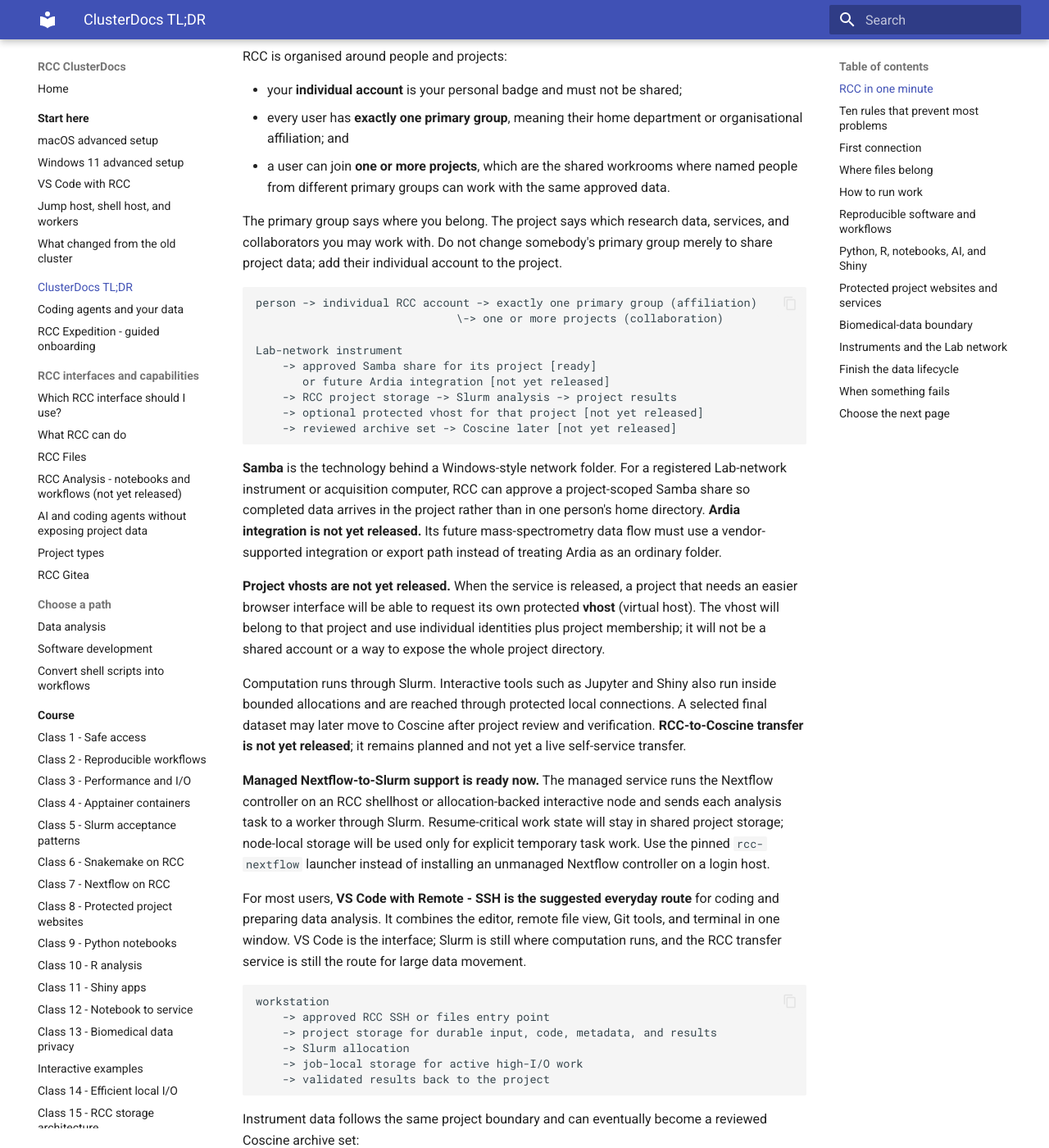
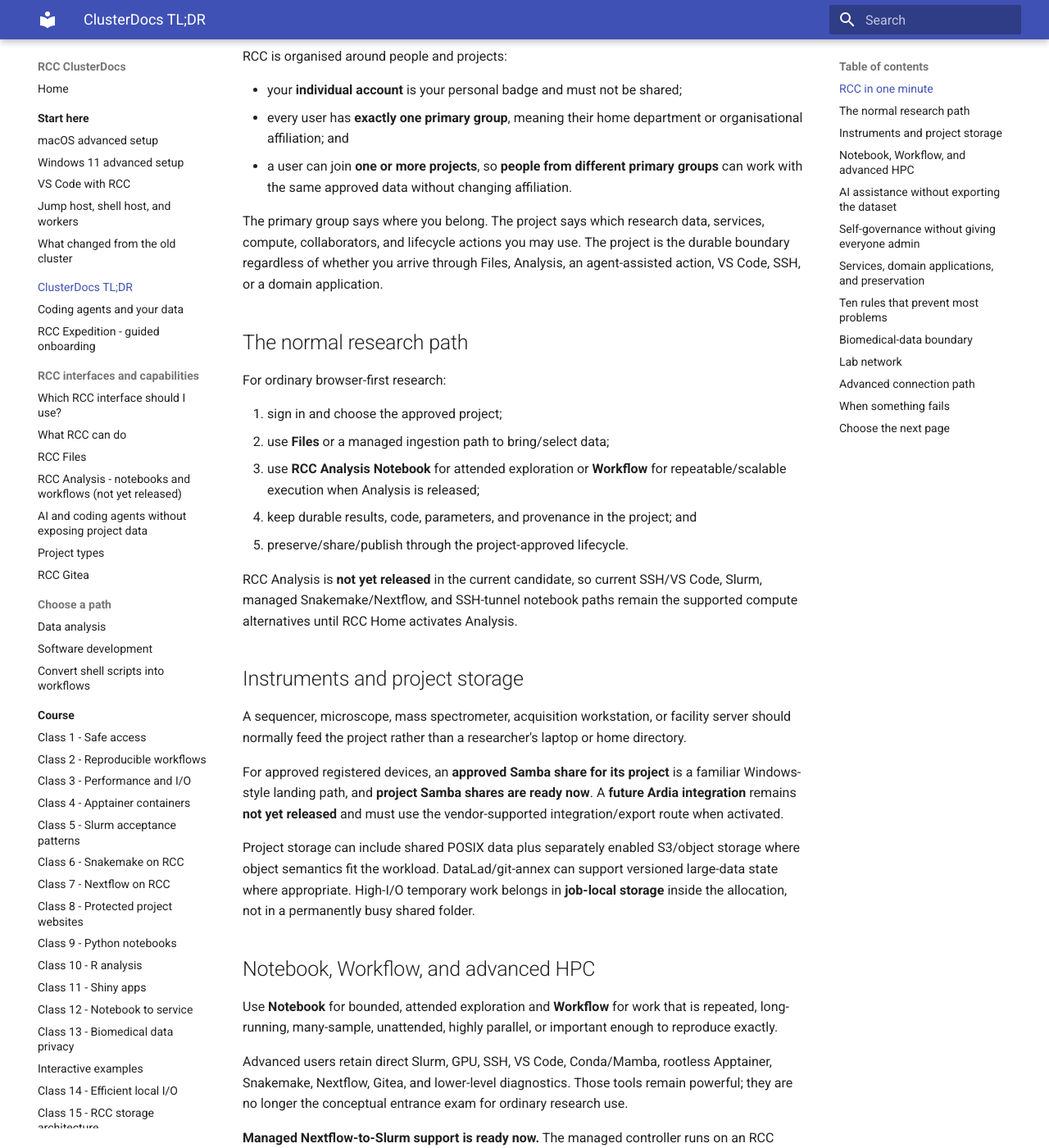
Before and after one commit to IKIM-Essen/ClusterDocs, an MkDocs documentation site: the page built from docs/tldr.md, in a window 1280 px wide and 1400 px high, scrolled down 359 px. Shown: the whole window at 82% size. Built offline with MkDocs 1.6.1 and Material for MkDocs 9.7.7, drawn with Linux system fonts in a browser that asks for light colours; some of the changed text lies outside the part shown.

Commit message:
docs: make the v3 TLDR browser-first and capability-aware

````diff
--- a/docs/tldr.md
+++ b/docs/tldr.md
@@ -1,312 +1,191 @@
-# ClusterDocs NG TL;DR
+# ClusterDocs 3 TL;DR
 
-This page is the shortest useful introduction to RCC. Read it before connecting
-for the first time, or use it to find the right detailed guide.
+This is the short operational model for the future RCC experience. Start with
+your research task. Most researchers should not have to learn cluster topology,
+SSH, or Slurm syntax before they can move data, run an approved analysis, inspect
+results, or manage project membership.
 
-> **Need to connect now?** Use [RCC Expedition Light](getting-started/index.md)
-> and choose the Windows 11 or macOS checklist. For guided offline training,
-> use [RCC Expedition](rcc-expedition.md). Return here for the broader rules
-> and reference links.
+> **Starting now:** use [Start here: your first 15 minutes](getting-started/index.md)
+> for the browser-first path and the current advanced fallback. For guided,
+> self-contained training, use [RCC Expedition](rcc-expedition.md).
 
 ## RCC in one minute
 
 RCC is organised around people and projects:
 
 - your **individual account** is your personal badge and must not be shared;
-- every user has **exactly one primary group**, meaning their home department
-  or organisational affiliation; and
-- a user can join **one or more projects**, which are the shared workrooms where
-  named people from different primary groups can work with the same approved
-  data.
+- every user has **exactly one primary group**, meaning their home department or
+  organisational affiliation; and
+- a user can join **one or more projects**, so **people from different primary
+  groups** can work with the same approved data without changing affiliation.
 
 The primary group says where you belong. The project says which research data,
-services, and collaborators you may work with. Do not change somebody's primary
-group merely to share project data; add their individual account to the project.
+services, compute, collaborators, and lifecycle actions you may use. The project
+is the durable boundary regardless of whether you arrive through Files,
+Analysis, an agent-assisted action, VS Code, SSH, or a domain application.
 
-```text
-person -> individual RCC account -> exactly one primary group (affiliation)
-                              \-> one or more projects (collaboration)
+## The normal research path
 
-Lab-network instrument
-    -> approved Samba share for its project [ready]
-       or future Ardia integration [not yet released]
-    -> RCC project storage -> Slurm analysis -> project results
-    -> optional protected vhost for that project [not yet released]
-    -> reviewed archive set -> Coscine later [not yet released]
-```
+For ordinary browser-first research:
 
-**Samba** is the technology behind a Windows-style network folder. For a
-registered Lab-network instrument or acquisition computer, RCC can approve a
-project-scoped Samba share so completed data arrives in the project rather than
-in one person's home directory. **Ardia integration is not yet released.** Its
-future mass-spectrometry data flow must use a vendor-supported integration or
-export path instead of treating Ardia as an ordinary folder.
+1. sign in and choose the approved project;
+2. use **Files** or a managed ingestion path to bring/select data;
+3. use **RCC Analysis Notebook** for attended exploration or **Workflow** for
+   repeatable/scalable execution when Analysis is released;
+4. keep durable results, code, parameters, and provenance in the project; and
+5. preserve/share/publish through the project-approved lifecycle.
 
-**Project vhosts are not yet released.** When the service is released, a
-project that needs an easier browser interface will be able to request its own
-protected **vhost** (virtual host). The vhost will belong to that project and
-use individual identities plus project membership; it will not be a shared
-account or a way to expose the whole project directory.
+RCC Analysis is **not yet released** in the current candidate, so current
+SSH/VS Code, Slurm, managed Snakemake/Nextflow, and SSH-tunnel notebook paths
+remain the supported compute alternatives until RCC Home activates Analysis.
 
-Computation runs through Slurm. Interactive tools such as Jupyter and Shiny
-also run inside bounded allocations and are reached through protected local
-connections. A selected final dataset may later move to Coscine after project
-review and verification. **RCC-to-Coscine transfer is not yet released**; it
-remains planned and not yet a live self-service transfer.
+## Instruments and project storage
 
-**Managed Nextflow-to-Slurm support is ready now.** The managed service runs
-the Nextflow controller on an RCC shellhost or allocation-backed interactive
-node and sends
-each analysis task to a worker through Slurm. Resume-critical work state will
-stay in shared project storage; node-local storage will be used only for
-explicit temporary task work. Use the pinned `rcc-nextflow` launcher instead
-of installing an unmanaged Nextflow controller on a login host.
+A sequencer, microscope, mass spectrometer, acquisition workstation, or facility
+server should normally feed the project rather than a researcher's laptop or
+home directory.
 
-For most users, **VS Code with Remote - SSH is the suggested everyday route**
-for coding and preparing data analysis. It combines the editor, remote file
-view, Git tools, and terminal in one window. VS Code is the interface; Slurm is
-still where computation runs, and the RCC transfer service is still the route
-for large data movement.
+For approved registered devices, an **approved Samba share for its project** is
+a familiar Windows-style landing path, and **project Samba shares are ready
+now**. A **future Ardia integration** remains **not yet released** and must use
+the vendor-supported integration/export route when activated.
 
-```text
-workstation
-    -> approved RCC SSH or files entry point
-    -> project storage for durable input, code, metadata, and results
-    -> Slurm allocation
-    -> job-local storage for active high-I/O work
-    -> validated results back to the project
-```
+Project storage can include shared POSIX data plus separately enabled S3/object
+storage where object semantics fit the workload. DataLad/git-annex can support
+versioned large-data state where appropriate. High-I/O temporary work belongs in
+**job-local storage** inside the allocation, not in a permanently busy shared
+folder.
 
-Instrument data follows the same project boundary and can eventually become a
-reviewed Coscine archive set:
+## Notebook, Workflow, and advanced HPC
 
-![Laboratory instruments use the protected Lab network and approved services to move data into an RCC project for analysis](assets/lab-network-flow.svg)
+Use **Notebook** for bounded, attended exploration and **Workflow** for work that
+is repeated, long-running, many-sample, unattended, highly parallel, or important
+enough to reproduce exactly.
 
-```text
-instrument -> RCC project -> job-local analysis -> RCC project results
-           -> verified Coscine archive -> recorded RCC disposition
-```
+Advanced users retain direct Slurm, GPU, SSH, VS Code, Conda/Mamba, rootless
+Apptainer, Snakemake, Nextflow, Gitea, and lower-level diagnostics. Those tools
+remain powerful; they are no longer the conceptual entrance exam for ordinary
+research use.
+
+**Managed Nextflow-to-Slurm support is ready now.** The managed controller runs
+on an RCC **shellhost** or allocation-backed **interactive node** and submits the
+scientific tasks through Slurm. Resume-critical state stays in shared project
+storage while explicit temporary task I/O can use node-local scratch.
+
+## AI assistance without exporting the dataset
+
+The preferred coding-agent pattern is **data-blind by default**. Give an
+external/general-purpose agent documentation, schemas, public code, synthetic
+fixtures, and carefully bounded sanitized diagnostics. Let it explain, design,
+test, refactor, or debug the workflow. RCC then checks the user's identity,
+project/capability, and runs the resulting code against real project data inside
+the governed environment.
+
+Natural language, MCP, or an API does not create a second identity or additional
+authority. Separately reviewed RCC-local data-near agent capabilities are
+explicit exceptions, not the default coding-agent assumption.
+
+Read [AI and coding agents without exposing project data](concepts/agents-and-mcp.md).
+
+## Self-governance without giving everyone admin
+
+Users and project leads can manage appropriate account/project actions through
+the role-aware self-service surface. Named project capabilities can be delegated
+without granting general LDAP, storage, Slurm, or root administration.
+
+The interface changes how you ask; it does not change what your identity and
+project role authorize.
+
+## Services, domain applications, and preservation
+
+RCC can support project-scoped databases, Gitea, DataLad, S3/object storage,
+workflow services, and domain applications on the same identity/project/compute
+foundation.
+
+SeqLab is a useful example: sequencing can move from acquisition into project
+storage, analysis, review, provenance/metadata, and onward submission to the
+appropriate international archive when that deployed SeqLab function is enabled.
+The same platform pattern can support microscopy, imaging, mass spectrometry,
+and other domain workflows.
+
+An **optional protected vhost for that project** remains **not yet released** in
+the current candidate. Project vhosts must not be treated as a route to expose an
+entire project filesystem.
+
+Primary RCC storage is not the archive. A reviewed archive set can eventually
+move to a **verified Coscine archive**, but **RCC-to-Coscine transfer is not yet
+released**; it remains **planned and not yet a live self-service transfer**.
+Verification, metadata, checksums, ownership, and disposition remain separate
+from merely copying files.
 
 ## Ten rules that prevent most problems
 
-1. Use only your own RCC account. Keep your one primary group as your
-   affiliation and use approved project membership for collaboration.
-2. Never send a private SSH key, password, token, passkey export, or
-   re-identification key to another person.
-3. Verify the approved RCC endpoint and host identity; do not bypass an SSH
-   warning merely to make a connection work.
-4. Put authoritative research data and durable results in the approved project,
-   not a user's home directory.
-5. Submit computation through Slurm; do not run analysis on login or submission
-   hosts.
-6. Stage high-I/O temporary work to job-local storage and copy validated results
-   back before the job ends.
-7. Request realistic CPU, memory, GPU, and time limits. Start with one small
-   bounded test.
-8. Bind Jupyter, Shiny, and development services to loopback and reach them only
-   through the documented tunnel or governed service path.
-9. Keep direct identifiers and re-identification keys outside RCC. Confirm that
-   project governance permits every biomedical dataset before transfer.
-10. Verify every important transfer or archive before deleting a source.
-
-## First connection
-
-Start with [Class 1: safe access](course/class-01-safe-access.md) and the
-[access, SSH, and VS Code reference](reference/access-ssh-vscode.md).
-
-The basic sequence is:
-
-1. request an individual account and project membership;
-2. create a dedicated SSH key, preferably hardware-backed where supported;
-3. register only the public key;
-4. obtain the current approved RCC configuration through a trusted channel;
-5. inspect the effective configuration;
-6. make one bounded connection test; and
-7. use the approved destination alias `{{ ssh_target_alias }}` through the
-   configured `{{ ssh_gateway_alias }}` gateway.
-
-The access reference includes a visual VS Code walkthrough plus recommended
-search, file-watcher, extension, and Workspace Trust settings. Do not copy a
-server name from a screenshot.
-
-## Where files belong
-
-| Content | Correct place |
-|---|---|
-| Personal configuration and small source files | Home storage |
-| Material shared only within your primary group | Approved primary-group storage |
-| Authoritative project input | Approved project storage |
-| Validated results, code, metadata, and provenance | Approved project storage |
-| Active temporary and random I/O | Job-local storage inside the allocation |
-| Large browser upload or ordinary download | Approved RCC files service when suitable |
-| Retained final archive set | Approved repository or planned Coscine flow |
-
-Home is not a project-data area. A project connects data to its accountable
-owner, approved purpose, membership, retention, legal context, and continuity
-when a team member leaves. Home capacity and filesystem behavior are also not
-intended for large recurring instrument ingestion.
-
-For collaboration across primary groups, request a project whose Unix group
-contains every approved member. A setgid project directory keeps new files
-associated with that project group; it does not authorize disclosure or make
-files group-writable by itself. Use the
-[users, groups, and projects guide](reference/users-groups-projects.md) for the
-identity model and the [data-sharing guide](reference/data-sharing.md) for
-colleagues in your project, other RCC groups, and external recipients.
-
-Read [Class 14: efficient local I/O](course/class-14-efficient-io.md),
-[Class 15: storage architecture](course/class-15-storage-architecture.md), and
-the [storage and transfer reference](reference/storage-transfer.md).
-
-## How to run work
-
-Use Slurm for batch jobs, interactive shells, notebooks, GPU work, and long
-analysis. The normal choices are:
-
-- `srun` or a documented interactive allocation for short attended work;
-- `sbatch` for reproducible or unattended work;
-- `cpu_short` for jobs up to two hours; and
-- a regular compute partition for longer bounded, restartable jobs.
-
-Discover current partitions and resources rather than copying old hardware
-names. Use `squeue` to inspect jobs, `scontrol show job` for reasons and
-allocation details, and `scancel` to stop work you no longer need.
-
-Start with [Class 5: Slurm](course/class-05-slurm.md), then keep the
-[Slurm command reference](reference/slurm.md) nearby. The
-[shared-compute reference](reference/how-shared-compute-works.md) explains owner,
-shared, borrowed, and requeue behavior.
-
-## Reproducible software and workflows
-
-- Put code, configuration, parameters, and small environment definitions in
-  version control.
-- Use Snakemake or another workflow system for repeated dependent steps.
-- Activate Conda environments inside the job rather than relying on a login
-  shell state.
-- Use rootless Apptainer for immutable runtimes when it is the better fit. The
-  container runs with your RCC permissions—not host-root privileges—so it
-  cannot bypass project access or Slurm; it can still change files your user
-  can write, so bind only what the job needs.
-- Keep large caches, environments with many small files, and temporary
-  container writes off inappropriate shared paths.
-
-See [Class 2: workflows](course/class-02-workflows.md),
-[Class 4: Apptainer](course/class-04-containers.md), and the
-[software-workflow reference](reference/software-workflows.md).
-
-## Python, R, notebooks, AI, and Shiny
-
-Use [Class 9](course/class-09-python-notebooks.md) for Python and Jupyter,
-[Class 10](course/class-10-r-analysis.md) for R, and
-[Class 11](course/class-11-shiny.md) for Shiny development.
-
-Notebook and application processes are real workloads:
-
-- start them through Slurm;
-- bind only to `127.0.0.1` during development;
-- use the generated SSH tunnel;
-- keep tokens out of screenshots, chat, notebooks, and Git;
-- move long or expensive steps into batch workflows; and
-- stop the allocation when finished.
-
-For machine learning and AI, begin with a scientific question and a simple
-baseline. Record data splits, preprocessing, versions, parameters, metrics,
-uncertainty, subgroup behavior, and leakage checks. Use a GPU only when the
-framework and measured workload benefit.
-
-## Protected project websites and services
-
-A notebook is not a production service. Use
-[Class 12](course/class-12-notebook-to-service.md) to separate request handling
-from expensive Slurm computation, then complete
-[Class 8](course/class-08-vhosts.md) before requesting a governed protected
-project website. When a project needs a browser interface, request a vhost for
-that project **after the vhost service is released**. The current Class 8
-material is for planning and training, not an operational request. Each future
-vhost will have a named project owner, be authorised by project membership, and
-expose only the approved application or curated data—not every file in project
-storage. A project will not need a vhost unless it has a clear web use case.
-
-Do not expose an ad-hoc listener, notebook, Shiny app, or development server to
-the network. Authentication, authorization, proxy behavior, logs, secrets,
-updates, ownership, and shutdown behavior need review.
+1. Use your own RCC account; use project membership for collaboration.
+2. Never share private keys, passwords, tokens, passkey exports, or
+   re-identification keys.
+3. Keep authoritative data and durable results in the **approved project**.
+4. Keep direct identifiers/re-identification keys outside RCC and follow the
+   project biomedical-data approval.
+5. Use Notebook for bounded exploration and Workflow/batch execution for
+   repeated or scalable work.
+6. Use Slurm for substantial computation; do not turn gateways/submission hosts
+   into compute nodes.
+7. Use job-local storage for active high-I/O temporary work when appropriate and
+   copy validated results back before the allocation ends.
+8. Request measured CPU/RAM/GPU/time rather than treating larger reservations as
+   inherently faster.
+9. Let agents help from non-sensitive context; do not export protected project
+   data merely to get coding assistance.
+10. Verify important transfers and archives before deleting a source.
 
 ## Biomedical-data boundary
 
 Complete [Class 13: biomedical data privacy](course/class-13-biomedical-data-privacy.md)
-before transferring or analysing biomedical data.
+before transferring or analysing biomedical data. Filenames, manifests,
+notebooks, logs, plots, and support requests can reveal sensitive information as
+well as the primary dataset.
 
-Do not place direct identifiers or re-identification keys in RCC. Genomic,
-imaging, and other biomedical research data may be used only when the approved
-project governance covers RCC and the required safeguards. Filenames,
-manifests, notebooks, logs, plots, and support requests can all leak sensitive
-information; inspect them before sharing.
+When uncertain, stop before disclosure/transfer and use the
+[biomedical-data admission guide](security/rcc-biomedical-data-admission.md).
 
-When uncertain, stop before transfer and ask the responsible project and data
-governance contacts. The
-[biomedical-data admission guide](security/rcc-biomedical-data-admission.md)
-contains the short decision checklist.
+## Lab network
 
-## Instruments and the Lab network
-
-Suitable registered instruments and acquisition workstations can use the
-protected **Lab network**. It removes general direct Internet connectivity
-while retaining direct access to explicitly approved server endpoints or
-services. Limited outbound web access through an explicit HTTP proxy can
-support approved needs such as updates without allowing unsolicited inbound
-Internet access.
-
-For an ordinary file-producing instrument, the approved endpoint is commonly a
-project-scoped **Samba share**: a Windows-style network folder that delivers a
-completed run directly to the right RCC project. RCC supplies the exact share
-and credentials; do not guess them or reuse another project's connection.
-**Ardia integration is not yet released.** When released, the managed vendor
-platform will require its supported integration or export route.
-
-The Lab network reduces exposure; it does not make a device trusted. RCC must
-review the owner, software and update needs, vendor support, licensing,
-credentials, server dependencies, data flow, and target project before
-connection.
+Suitable registered instruments can use the protected **Lab network** and
+explicitly approved ingestion/service routes. The Lab network reduces exposure;
+it does not make an instrument trusted or turn an acquisition workstation into a
+compute node.
 
 Read [Class 16: instrument data](course/class-16-wet-lab-data-workflows.md) and
 [how RCC and the Lab network work together](resources/how-it-all-works.md).
 
-## Finish the data lifecycle
+## Advanced connection path
 
-[Class 17](course/class-17-data-lifecycle.md) follows data from instrument
-acquisition through project storage and analysis to a reviewed Coscine archive
-set. The [data-lifecycle TL;DR](data/data-lifecycle-tldr.md) is the two-page
-version.
+When you actually need shell/developer access, use
+[Access, SSH, and VS Code](reference/access-ssh-vscode.md). The approved
+`{{ ssh_gateway_alias }}` gateway is forwarding-only; the normal user target is
+`{{ ssh_target_alias }}`. SSH provides access while Slurm provides compute.
 
-Before archival:
-
-1. classify raw data, inputs, intermediates, results, and records;
-2. select a deliberate frozen archive set;
-3. add useful metadata, provenance, a manifest, and checksums;
-4. confirm governance and the destination resource;
-5. use the supported transfer route when announced;
-6. verify files, bytes, checksums, metadata, and access;
-7. record acceptance; and
-8. decide RCC retention or deletion separately.
+Do not copy hostnames from old screenshots or accept a host-identity warning just
+to make a connection work.
 
 ## When something fails
 
-Do not respond by disabling host verification, opening a network port, sharing
+Do not respond by disabling verification, opening ad-hoc listeners, sharing
 credentials, recursively changing permissions, scanning hosts, or repeatedly
-launching jobs and transfers.
+launching duplicate jobs/transfers.
 
 Use the [troubleshooting guide](reference/troubleshooting.md), capture the
-smallest useful diagnostic, remove secrets and research identifiers, and ask
-through the approved RCC contact route. Include the job ID or support code when
-available—not private keys, passwords, tokens, patient-related filenames, or
-entire unrestricted logs.
+smallest useful diagnostic, remove secrets/research identifiers, and ask through
+the approved support route.
 
 ## Choose the next page
 
-- New to RCC: [complete the eighteen-class course](course/index.md).
-- Analysing data: [follow the data-analysis path](paths/data-analysis.md).
-- Building software or services: [follow the development path](paths/software-development.md).
-- Looking up commands: [open the day-to-day reference](reference/index.md).
-- Connecting now: use the [current RCC connection-name guidance](connecting/stable-endpoints.md).
-- Need a person: [meet the RCC team and find the contact route](team.md).
+- Browser-first start: [first 15 minutes](getting-started/index.md).
+- Complete platform: [What RCC can do](concepts/what-rcc-can-do.md).
+- Data analysis: [data-analysis path](paths/data-analysis.md).
+- Software/workflow development: [development path](paths/software-development.md).
+- Commands and deep technical detail: [day-to-day reference](reference/index.md).
+- Instrument ingestion: [transfer-path decision guide](data/instrument-data-options.md).
+- Lifecycle/preservation: [Class 17](course/class-17-data-lifecycle.md).
+- Guided optional training: [RCC Expedition](rcc-expedition.md).
+- Human support: [RCC team/contact route](team.md).
````
Also changed, not shown: README.md (+8 -0 lines), docs/index.md (+4 -3 lines), 1 other file.
